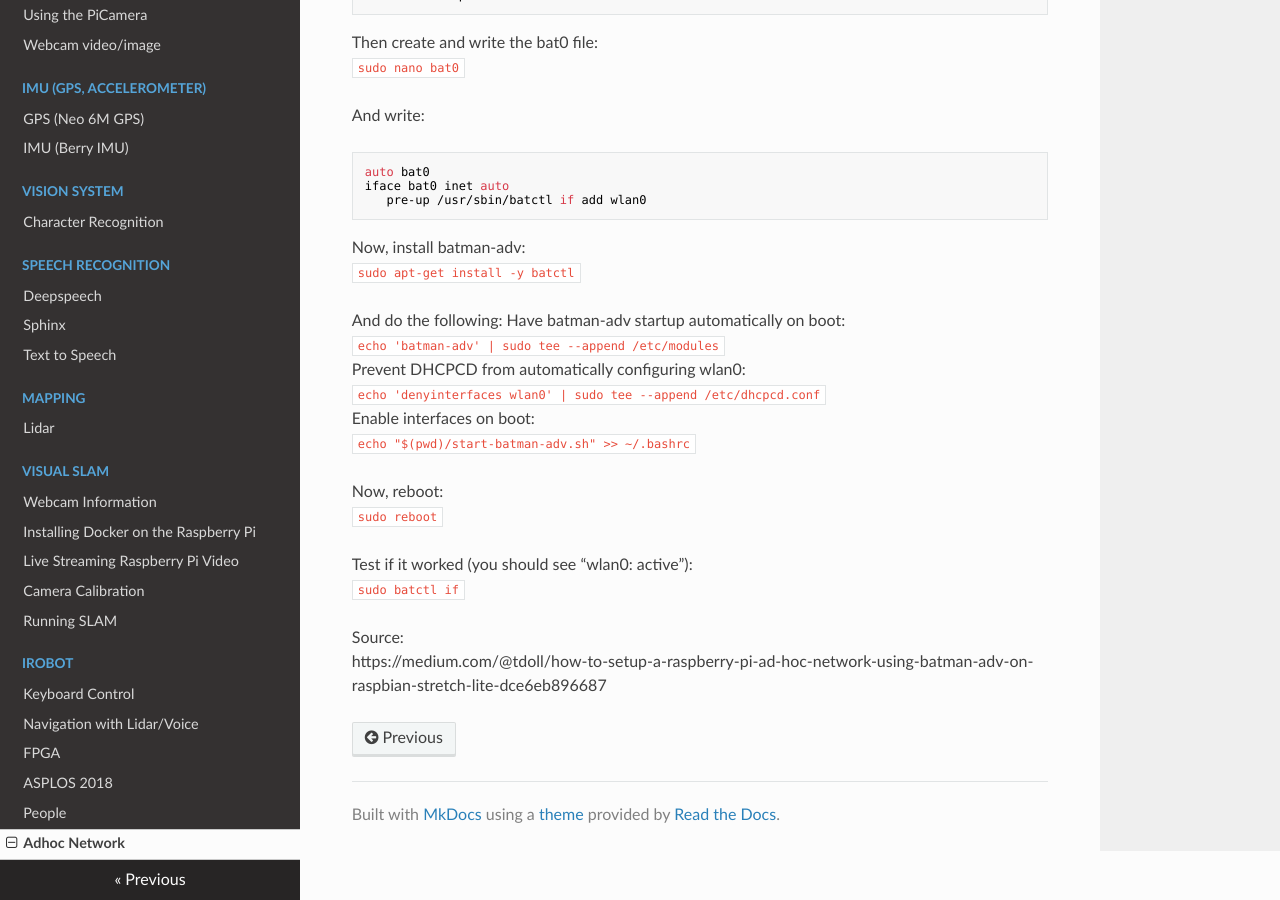
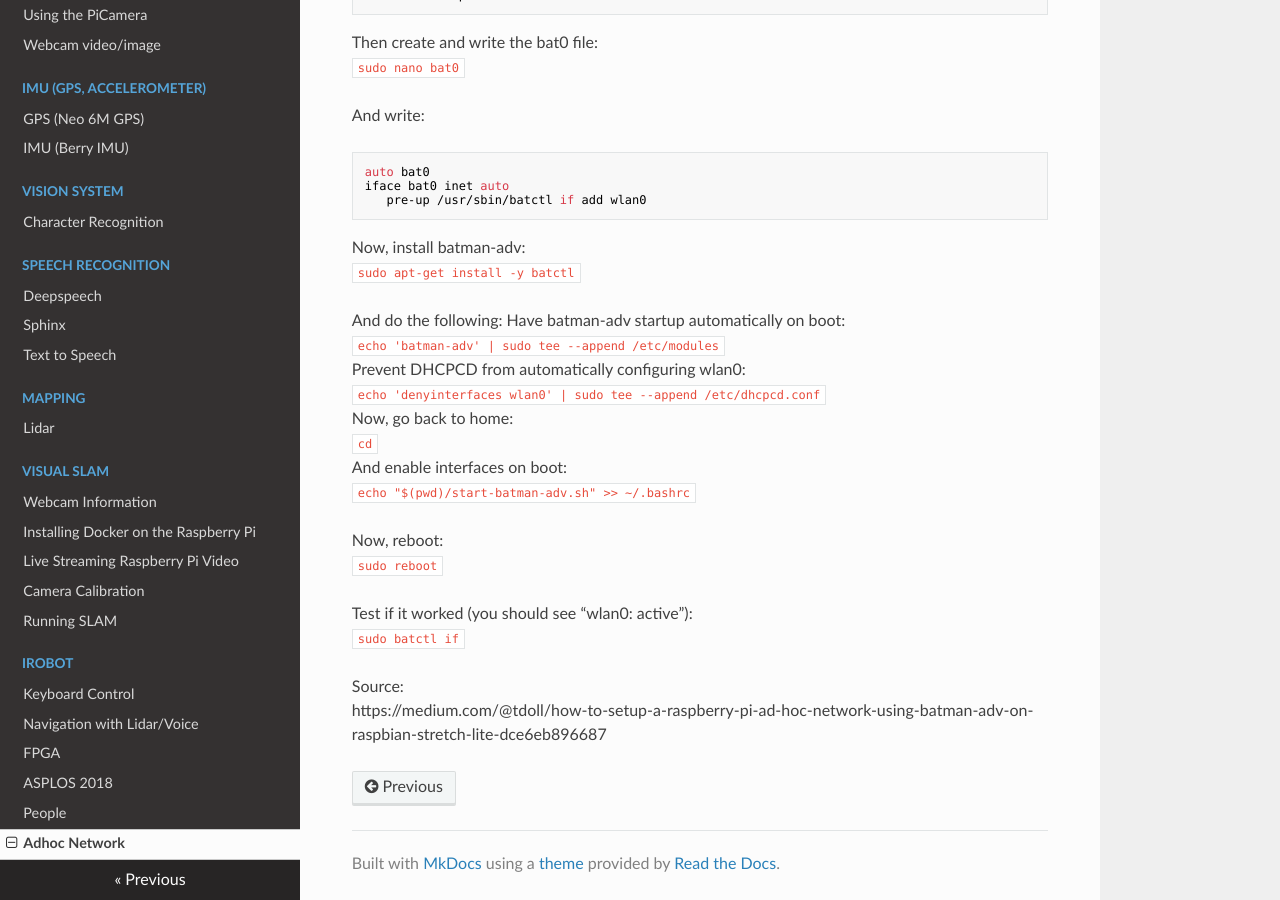
Before and after one commit to parallel-ml/docs, an MkDocs documentation site: the page built from docs/adhoc/adhoc.md, in a window 1280 px wide and 900 px high, scrolled down 832 px. Built offline with MkDocs 1.6.1, drawn with Linux system fonts in a browser that asks for light colours; nearby versions of some CDN libraries.

Commit message:
Update adhoc.md

````diff
--- a/docs/adhoc/adhoc.md
+++ b/docs/adhoc/adhoc.md
@@ -41,6 +41,7 @@ auto bat0
 iface bat0 inet auto
    pre-up /usr/sbin/batctl if add wlan0
 ```
+
 Now, install batman-adv:
 `sudo apt-get install -y batctl`
 
@@ -49,7 +50,9 @@ Have batman-adv startup automatically on boot:
 `echo 'batman-adv' | sudo tee --append /etc/modules`
 Prevent DHCPCD from automatically configuring wlan0:
 `echo 'denyinterfaces wlan0' | sudo tee --append /etc/dhcpcd.conf`
-Enable interfaces on boot:
+Now, go back to home:
+`cd`
+And enable interfaces on boot:
 `echo "$(pwd)/start-batman-adv.sh" >> ~/.bashrc`
 
 Now, reboot:
````
